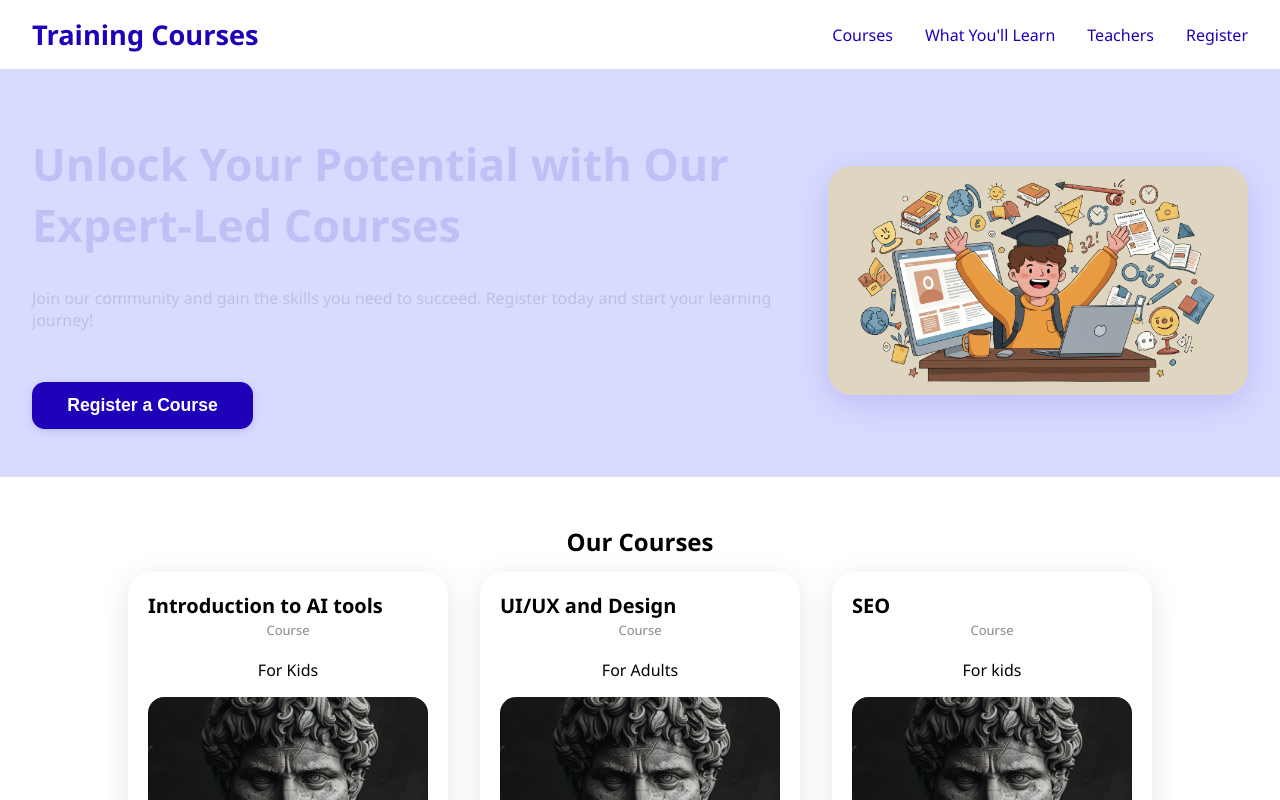
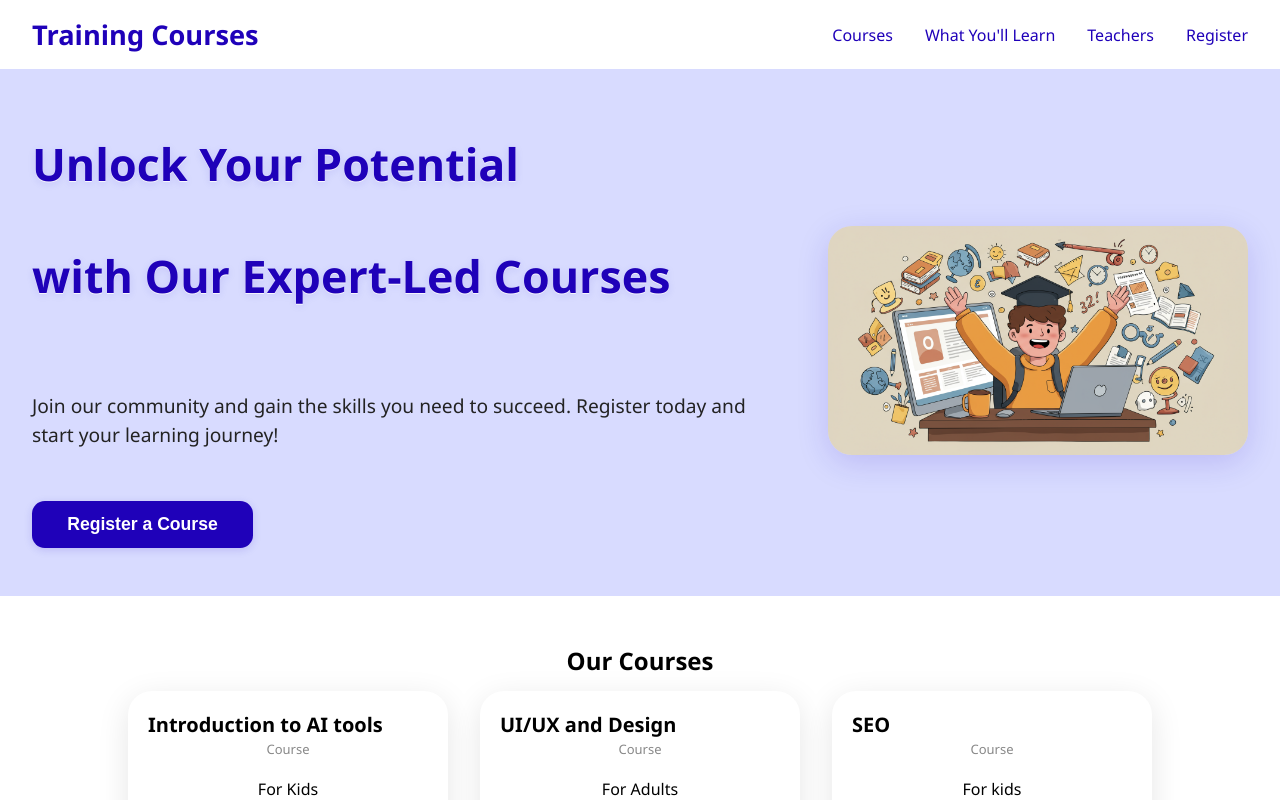
Before and after one commit to khachikkar/SchoolKH, a React (Vite) app: page / in a window 1280 px wide. Shown: the top 800 px of the page. Built offline with nearby package versions, Linux system fonts and the light colour scheme.

Commit message:
changed ui

```diff
--- a/src/components/Hero.jsx
+++ b/src/components/Hero.jsx
@@ -27,30 +27,42 @@ const HeroText = styled.div`
   align-items: flex-start;
 `;
 
-const fadeInLoop = `
-  0% { opacity: 0; }
-  50% { opacity: 1; }
-  100% { opacity: 0; }
-`;
-
 const Title = styled.h1`
   font-size: 2.8rem;
   font-weight: bold;
   margin-bottom: 1rem;
   color: ${({ theme }) => theme.colors.electricBlue};
-  animation: fadeInLoop 5.5s linear infinite;
-  @keyframes fadeInLoop {
-    0% { opacity: 0; }
-    50% { opacity: 1; }
-    100% { opacity: 0; }
+  width: 100%;
+  max-width: 24em;
+  word-break: break-word;
+  overflow: visible;
+  text-align: left;
+  min-height: 2.5em;
+  background: transparent;
+  text-shadow: 0 2px 8px rgba(31,1,185,0.10), 0 1px 0 #fff;
+  box-sizing: border-box;
+  padding-right: 0.4em;
+
+  @media (max-width: 600px) {
+    font-size: 2.8rem;
+    min-height: 1.6em;
+    max-width: 99vw;
+    padding-right: 0.2em;
+    white-space: normal;
+    display: block;
   }
 `;
 
 const Subtitle = styled.p`
-  font-size: 16px;
+  font-size: clamp(0.95rem, 2vw, 1.2rem);
   margin-bottom: 2rem;
-  color: ${({ theme }) => theme.colors.black};
-  animation: fadeInLoop 5.5s linear infinite;
+  color: #232323;
+  line-height: 1.5;
+  max-width: 38em;
+  @media (max-width: 600px) {
+    font-size: 0.95rem;
+    max-width: 98vw;
+  }
 `;
 
 const HeroImage = styled.img`
@@ -86,12 +98,43 @@ const RegisterButton = styled.button`
 
 import RegistrationForm from './RegistrationForm';
 
+const titleLine1 = "Unlock Your Potential";
+const titleLine2 = "with Our Expert-Led Courses";
+
 const Hero = () => {
   const [showForm, setShowForm] = React.useState(false);
+  const [displayed1, setDisplayed1] = React.useState("");
+  const [displayed2, setDisplayed2] = React.useState("");
+
+  React.useEffect(() => {
+    let i = 0;
+    setDisplayed1("");
+    setDisplayed2("");
+    const interval1 = setInterval(() => {
+      setDisplayed1(titleLine1.slice(0, i + 1));
+      i++;
+      if (i === titleLine1.length) {
+        clearInterval(interval1);
+        let j = 0;
+        const interval2 = setInterval(() => {
+          setDisplayed2(titleLine2.slice(0, j + 1));
+          j++;
+          if (j === titleLine2.length) {
+            clearInterval(interval2);
+          }
+        }, 55);
+      }
+    }, 55);
+    return () => {
+      clearInterval(interval1);
+    };
+  }, []);
+
   return (
     <HeroSection>
       <HeroText>
-        <Title>Unlock Your Potential with Our Expert-Led Courses</Title>
+        <Title style={{marginBottom: 0}}>{displayed1}</Title>
+        <Title style={{marginTop: 0}}>{displayed2}</Title>
         <Subtitle>
           Join our community and gain the skills you need to succeed. Register today and start your learning journey!
         </Subtitle>
```
